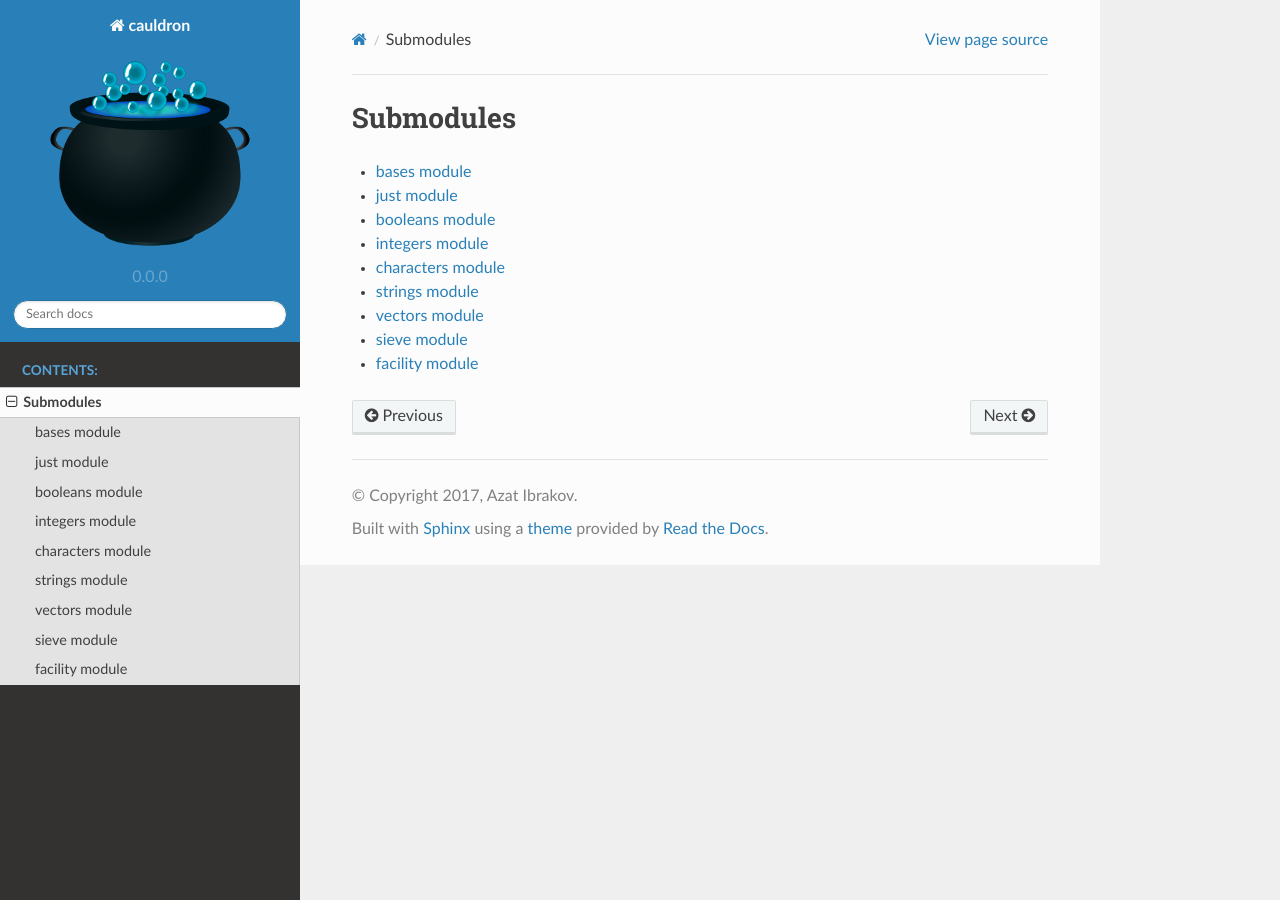
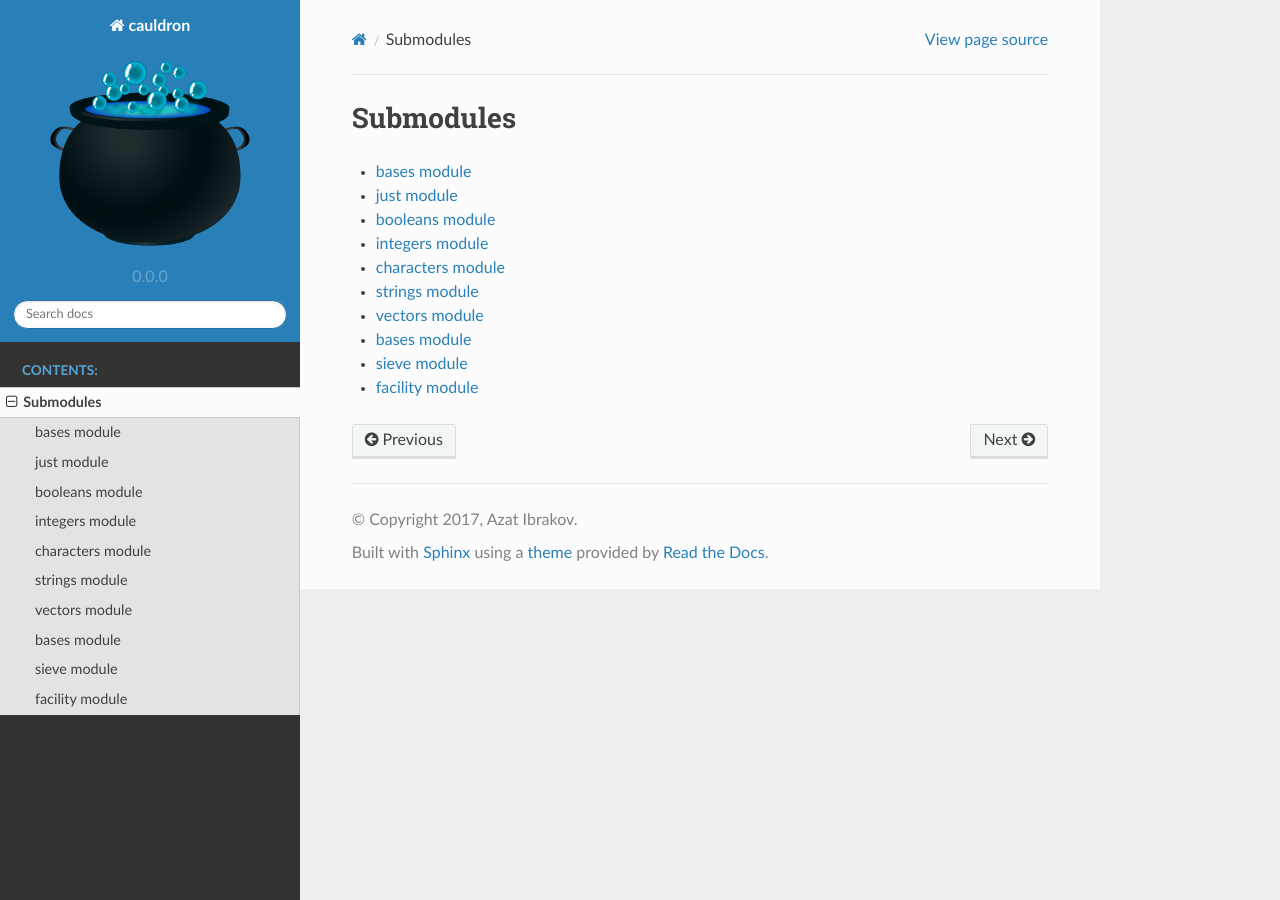
Before and after one commit to lycantropos/cauldron, a Sphinx documentation site: the page built from docs/cauldron.rst, in a window 1280 px wide. Built offline with Sphinx 7.4.7 and the Read the Docs theme 2.0.0, drawn with Linux system fonts in a browser that asks for light colours.

Commit message:
Added 'Sphinx' template for 'builder' module

```diff
--- /dev/null
+++ b/docs/cauldron.builder.rst
@@ -0,0 +1,5 @@
+bases module
+~~~~~~~~~~~~
+
+.. doxygenfile:: builder.h
+   :project: cauldron
--- a/docs/cauldron.rst
+++ b/docs/cauldron.rst
@@ -10,5 +10,6 @@
     cauldron.characters
     cauldron.strings
     cauldron.vectors
+    cauldron.builder
     cauldron.sieve
     cauldron.facility
```
